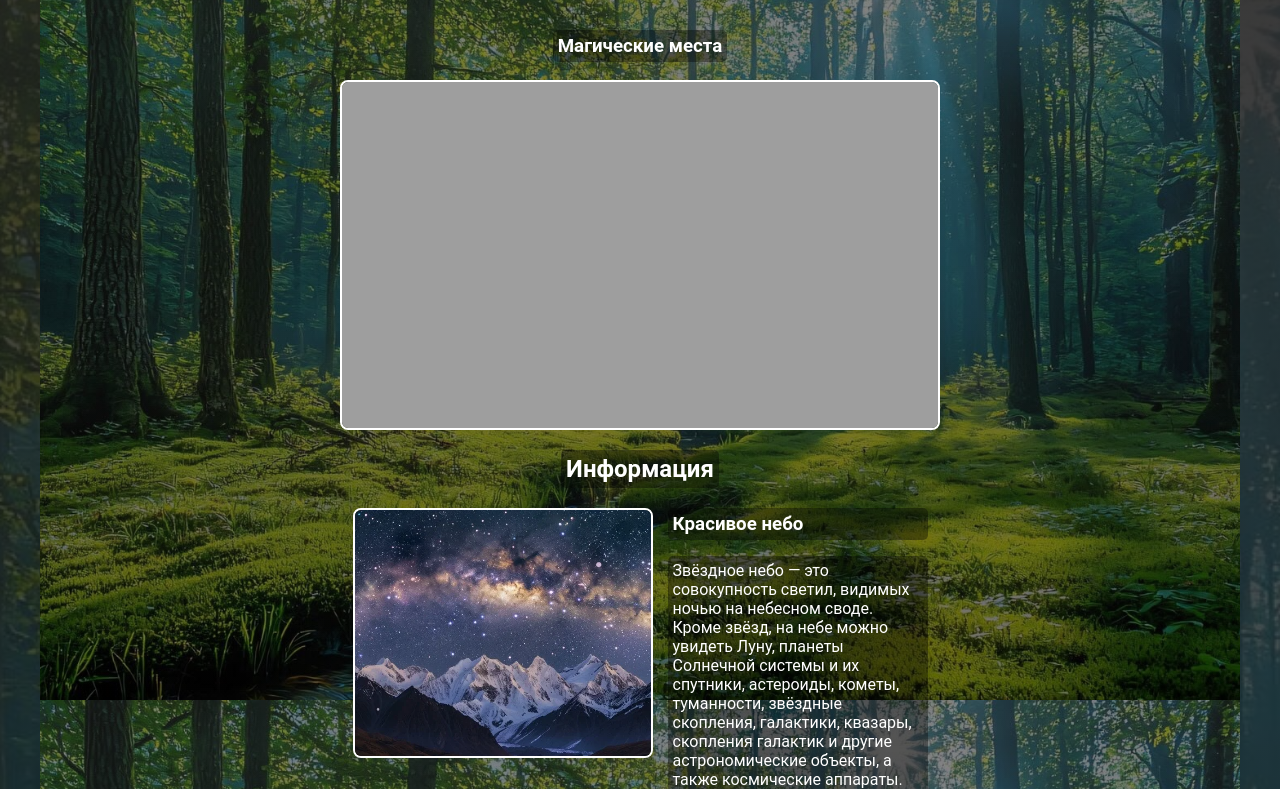
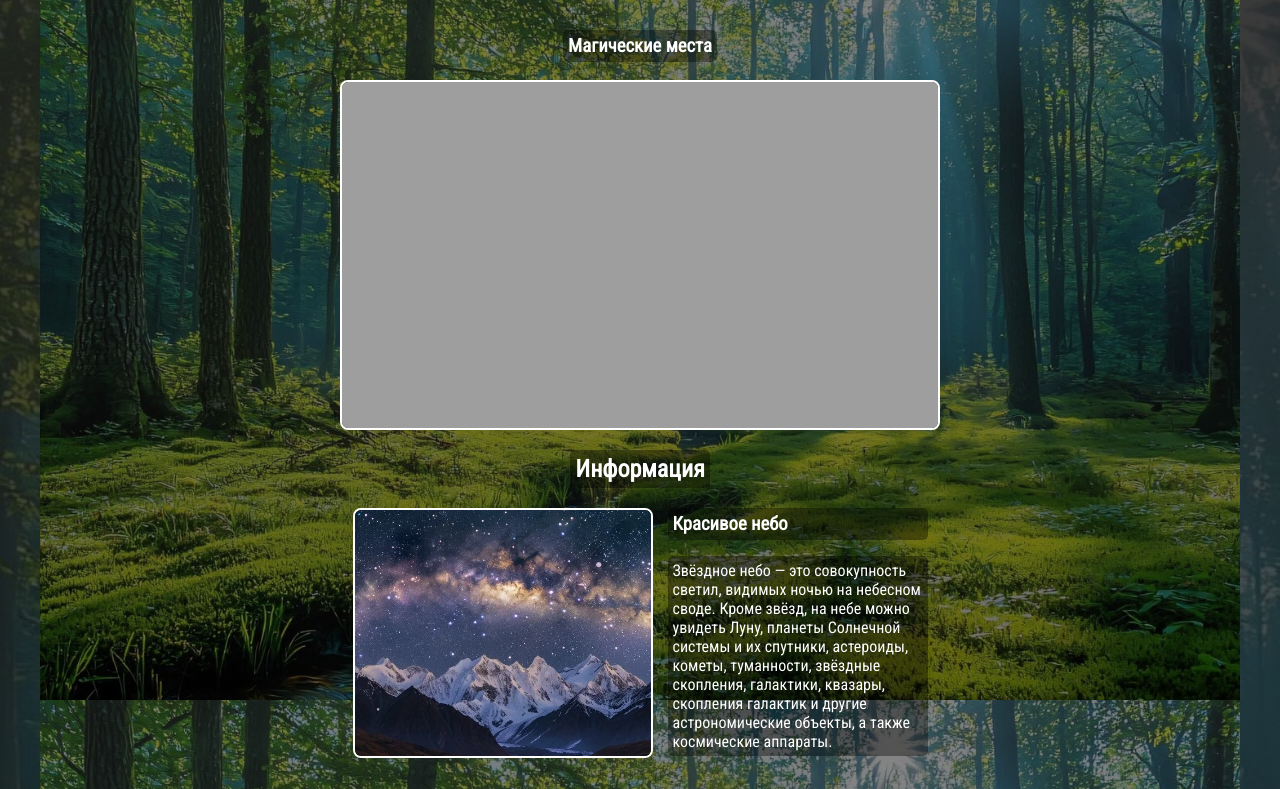
Before and after one commit to PashaSweg/nature, a plain HTML site: page index.html in a window 1280 px wide. Shown: the part 100-889 px from the top of the page. Drawn offline with Linux system fonts and the light colour scheme; the site is published under a folder, as on GitHub Pages, so addresses that start at the root find nothing.

Commit message:
путь шрифта исправил

```diff
--- a/styles.css
+++ b/styles.css
@@ -1,6 +1,6 @@
 @font-face {
     font-family: roboto;
-    src: url('/font/Roboto_Condensed-Regular.woff2');
+    src: url('./font/Roboto_Condensed-Regular.woff2');
 }
 
 * {
```
